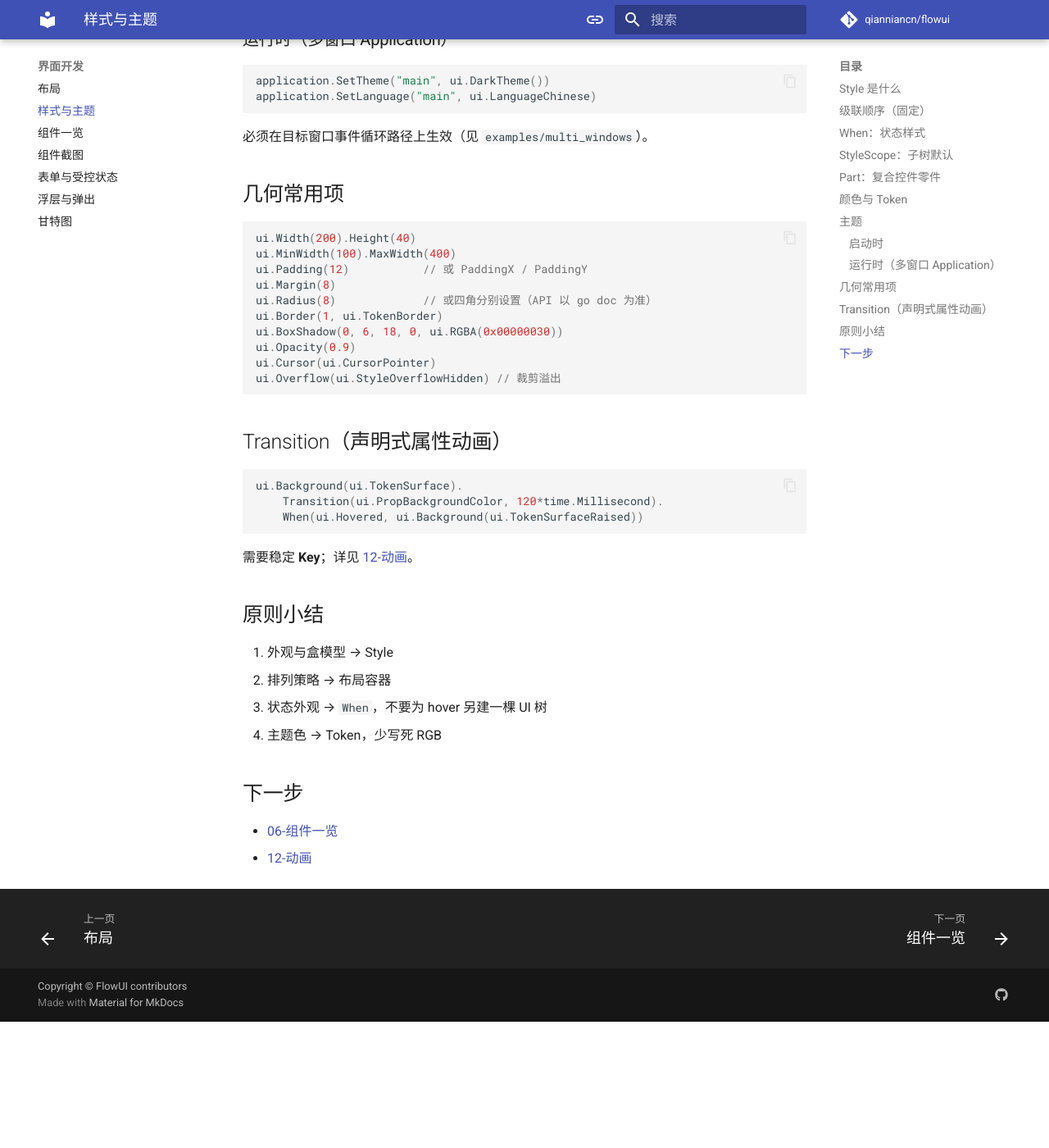
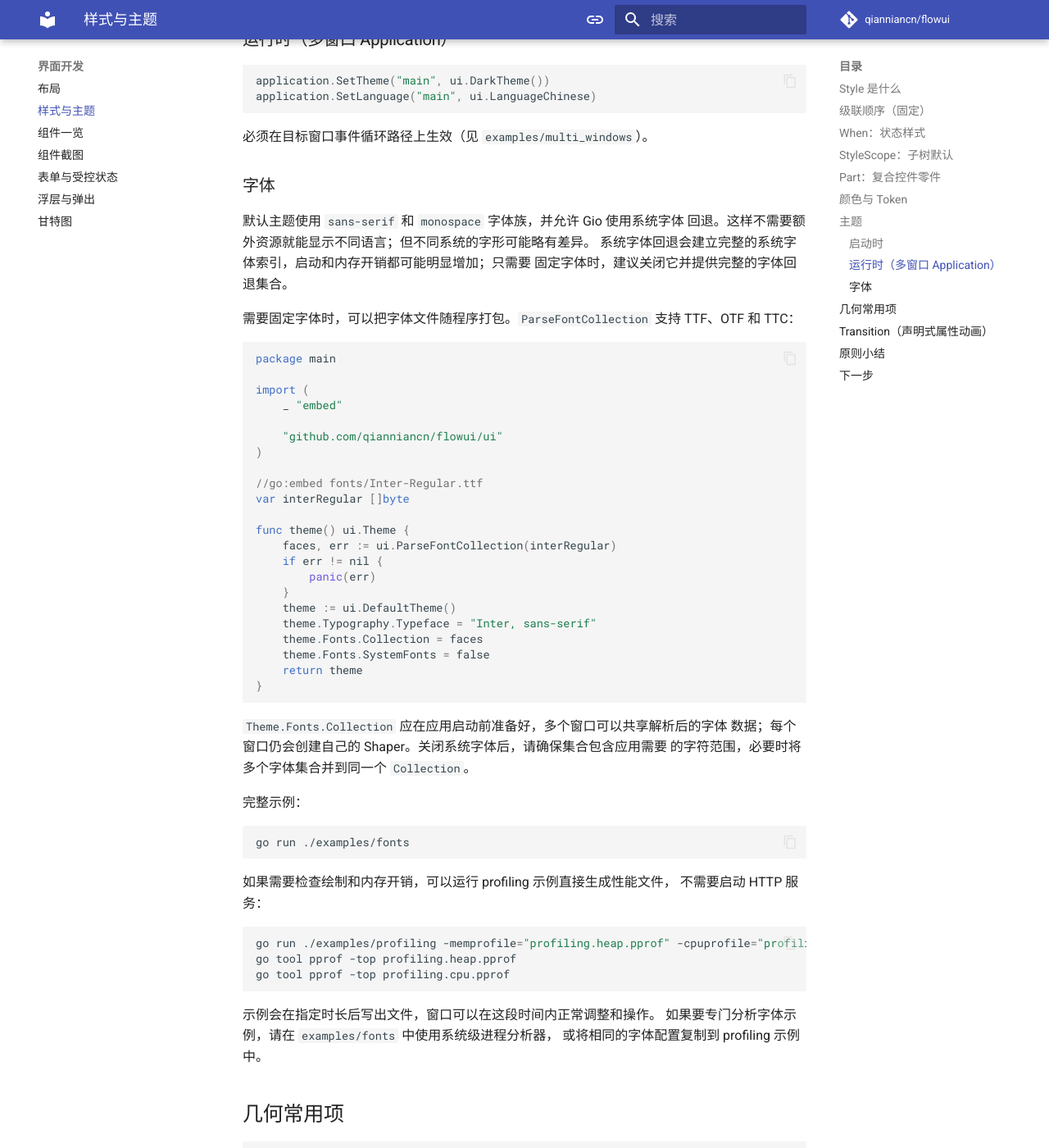
Before and after one commit to qianniancn/flowui, an MkDocs documentation site: the page built from docs/guide/05-样式与主题.md, in a window 1280 px wide and 1400 px high, scrolled down 2649 px. Shown: the whole window at 82% size. Built offline with MkDocs 1.6.1 and Material for MkDocs 9.7.7, drawn with Linux system fonts in a browser that asks for light colours; comment, search, counter and statistics services are not loaded; before the commit the page ends 3895 px from its top, so only the background shows below that; some of the changed text lies outside the part shown.

````diff
--- a/docs/guide/05-样式与主题.md
+++ b/docs/guide/05-样式与主题.md
@@ -130,6 +130,64 @@ application.SetLanguage("main", ui.LanguageChinese)
 
 必须在目标窗口事件循环路径上生效（见 `examples/multi_windows`）。
 
+### 字体
+
+默认主题使用 `sans-serif` 和 `monospace` 字体族，并允许 Gio 使用系统字体
+回退。这样不需要额外资源就能显示不同语言；但不同系统的字形可能略有差异。
+系统字体回退会建立完整的系统字体索引，启动和内存开销都可能明显增加；只需要
+固定字体时，建议关闭它并提供完整的字体回退集合。
+
+需要固定字体时，可以把字体文件随程序打包。`ParseFontCollection` 支持 TTF、OTF
+和 TTC：
+
+```go
+package main
+
+import (
+	_ "embed"
+
+	"github.com/qianniancn/flowui/ui"
+)
+
+//go:embed fonts/Inter-Regular.ttf
+var interRegular []byte
+
+func theme() ui.Theme {
+	faces, err := ui.ParseFontCollection(interRegular)
+	if err != nil {
+		panic(err)
+	}
+	theme := ui.DefaultTheme()
+	theme.Typography.Typeface = "Inter, sans-serif"
+	theme.Fonts.Collection = faces
+	theme.Fonts.SystemFonts = false
+	return theme
+}
+```
+
+`Theme.Fonts.Collection` 应在应用启动前准备好，多个窗口可以共享解析后的字体
+数据；每个窗口仍会创建自己的 Shaper。关闭系统字体后，请确保集合包含应用需要
+的字符范围，必要时将多个字体集合并到同一个 `Collection`。
+
+完整示例：
+
+```bash
+go run ./examples/fonts
+```
+
+如果需要检查绘制和内存开销，可以运行 profiling 示例直接生成性能文件，
+不需要启动 HTTP 服务：
+
+```bash
+go run ./examples/profiling -memprofile="profiling.heap.pprof" -cpuprofile="profiling.cpu.pprof" -duration=30
+go tool pprof -top profiling.heap.pprof
+go tool pprof -top profiling.cpu.pprof
+```
+
+示例会在指定时长后写出文件，窗口可以在这段时间内正常调整和操作。
+如果要专门分析字体示例，请在 `examples/fonts` 中使用系统级进程分析器，
+或将相同的字体配置复制到 profiling 示例中。
+
 ## 几何常用项
 
 ```go
@@ -138,7 +196,7 @@ ui.MinWidth(100).MaxWidth(400)
 ui.Padding(12)           // 或 PaddingX / PaddingY
 ui.Margin(8)
 ui.Radius(8)             // 或四角分别设置（API 以 go doc 为准）
-ui.Border(1, ui.TokenBorder)
+ui.BorderWidth(1).BorderColor(ui.TokenBorder)
 ui.BoxShadow(0, 6, 18, 0, ui.RGBA(0x00000030))
 ui.Opacity(0.9)
 ui.Cursor(ui.CursorPointer)
````
Also changed, not shown: other parts of docs/guide/05-样式与主题.md (+1 -1 lines), README.md (+7 -1 lines), README.zh-CN.md (+7 -1 lines), docs/guide/04-布局.md (+4 -2 lines), docs/guide/14-常见问题.md (+3 -0 lines).
